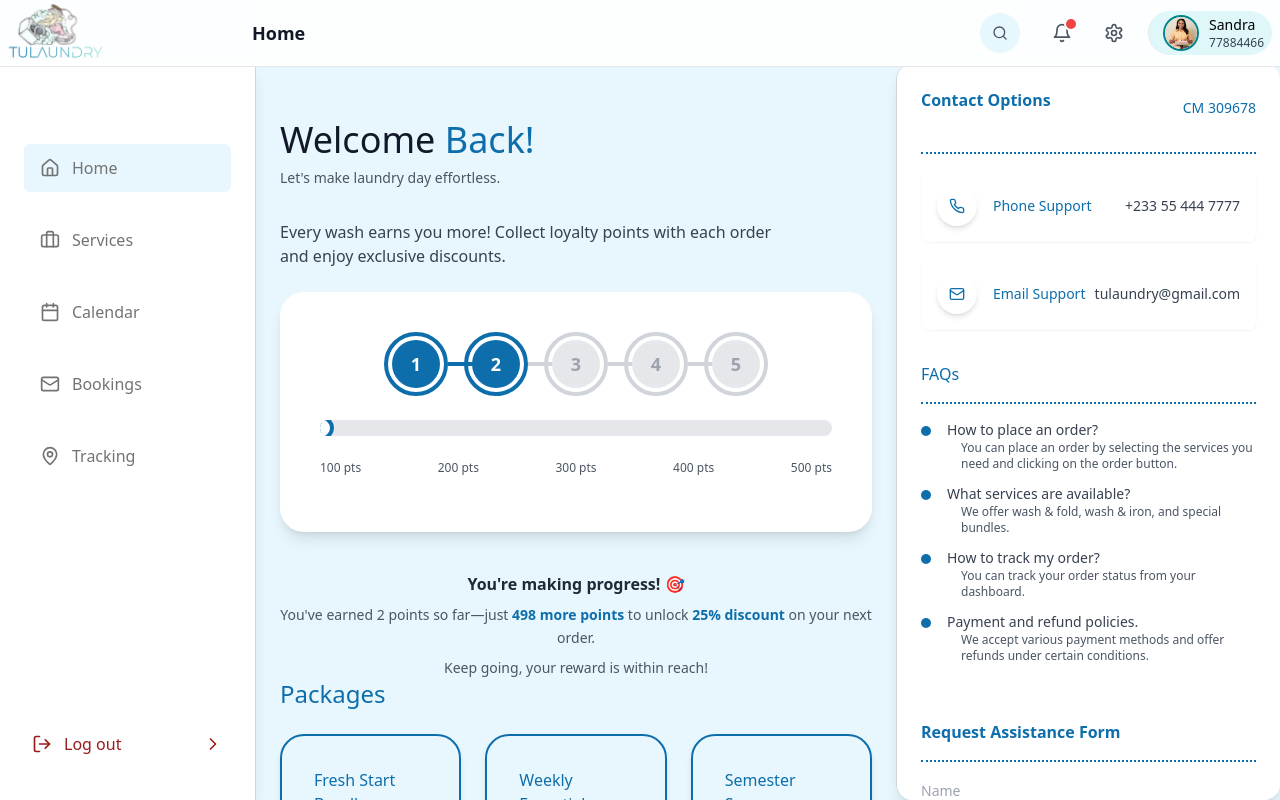
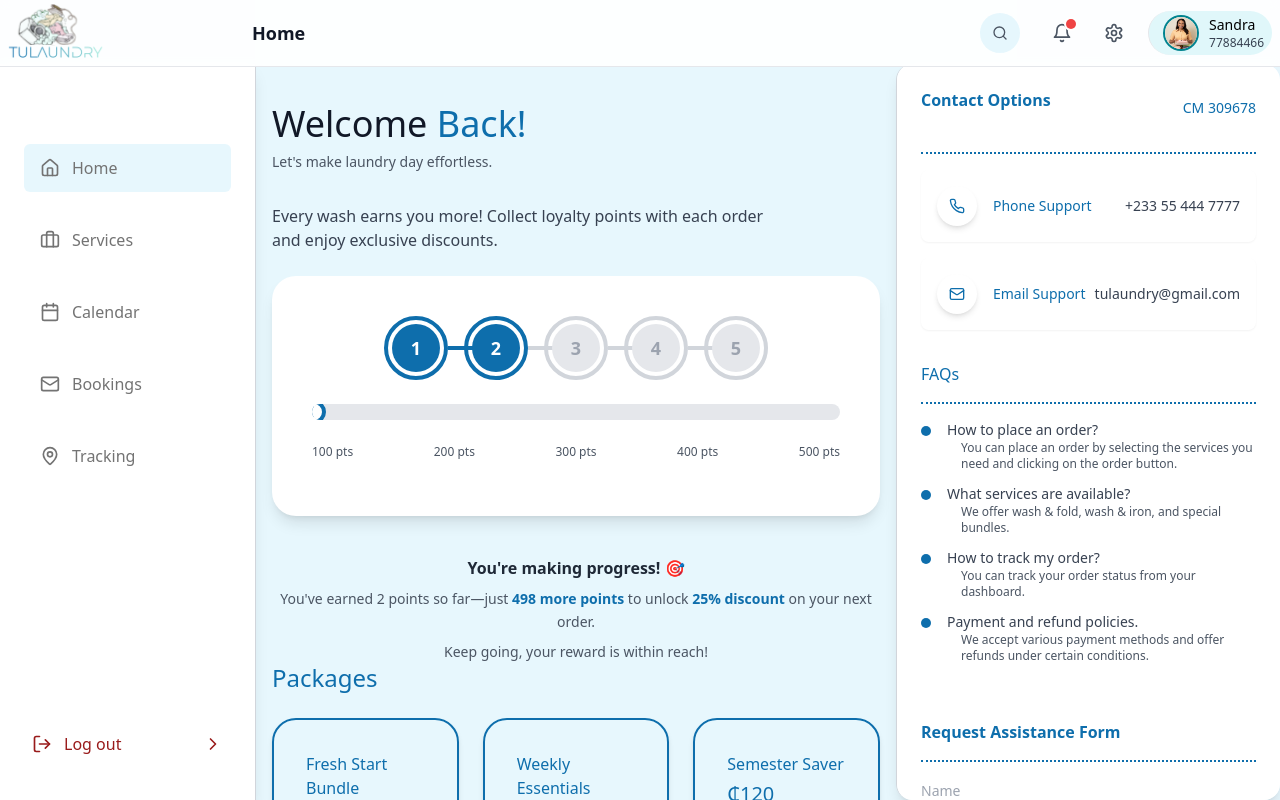
Before and after one commit to Aristocratjnr/Consumer-dashboard, a Next.js app: page / in a window 1280 px wide. Shown: the top 800 px of the page. Built offline with nearby package versions, Linux system fonts and the light colour scheme.

Commit message:
feat: adjust padding in main section for improved layout in Dashboard

```diff
--- a/src/app/(dashboard)/home/page.tsx
+++ b/src/app/(dashboard)/home/page.tsx
@@ -260,7 +260,7 @@ export default function Dashboard() {
           </button>
         </aside>
 
-        <main className="flex-1 ml-64 mr-96 px-6 py-6">
+        <main className="flex-1 ml-64 mr-96 px-4 py-2">
           <div className="max-w-4xl">
             <div className="mb-8">
               <h1 className="text-4xl font-semi-bold">Welcome <span className="text-teal">Back!</span></h1>
```
